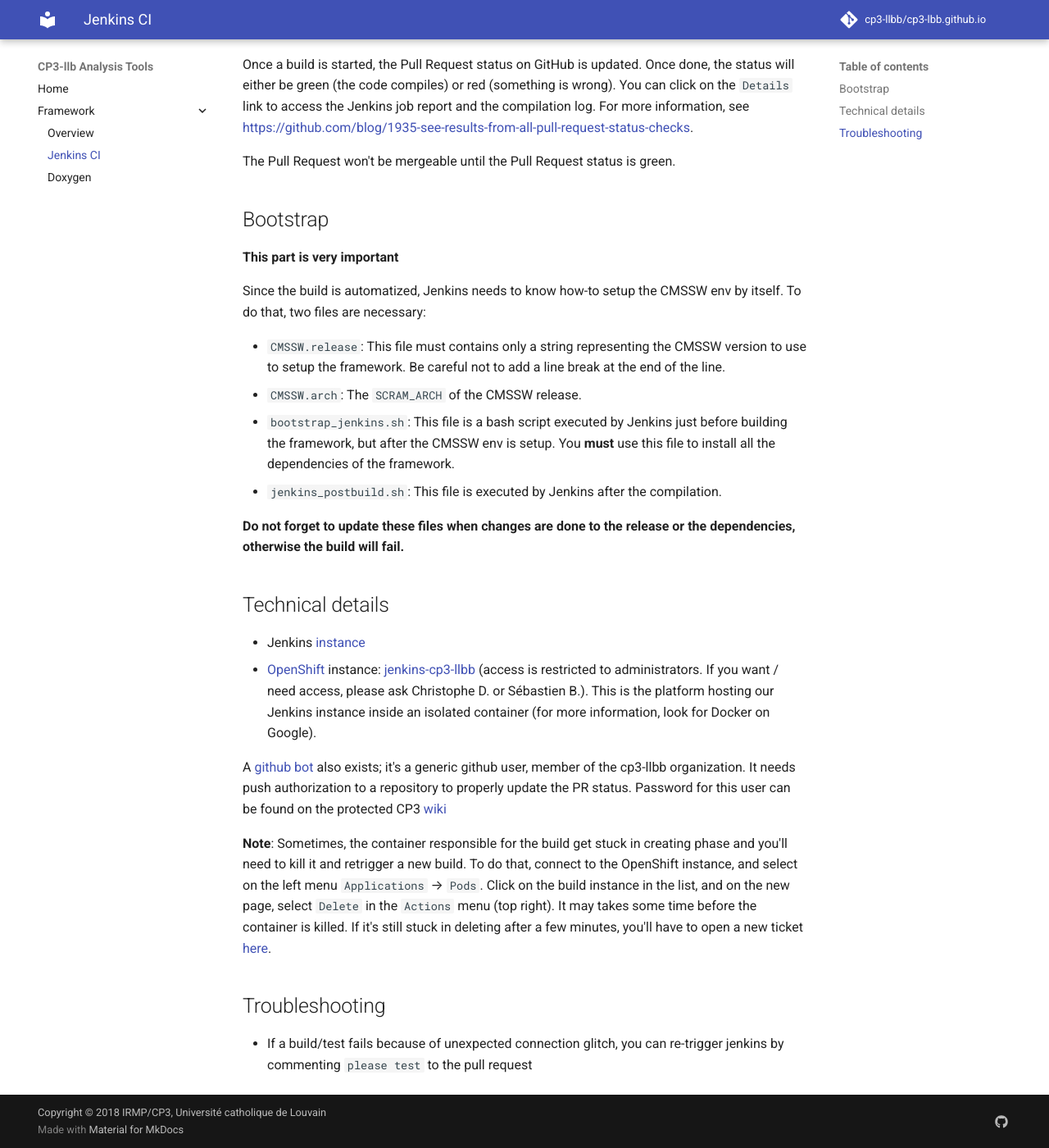
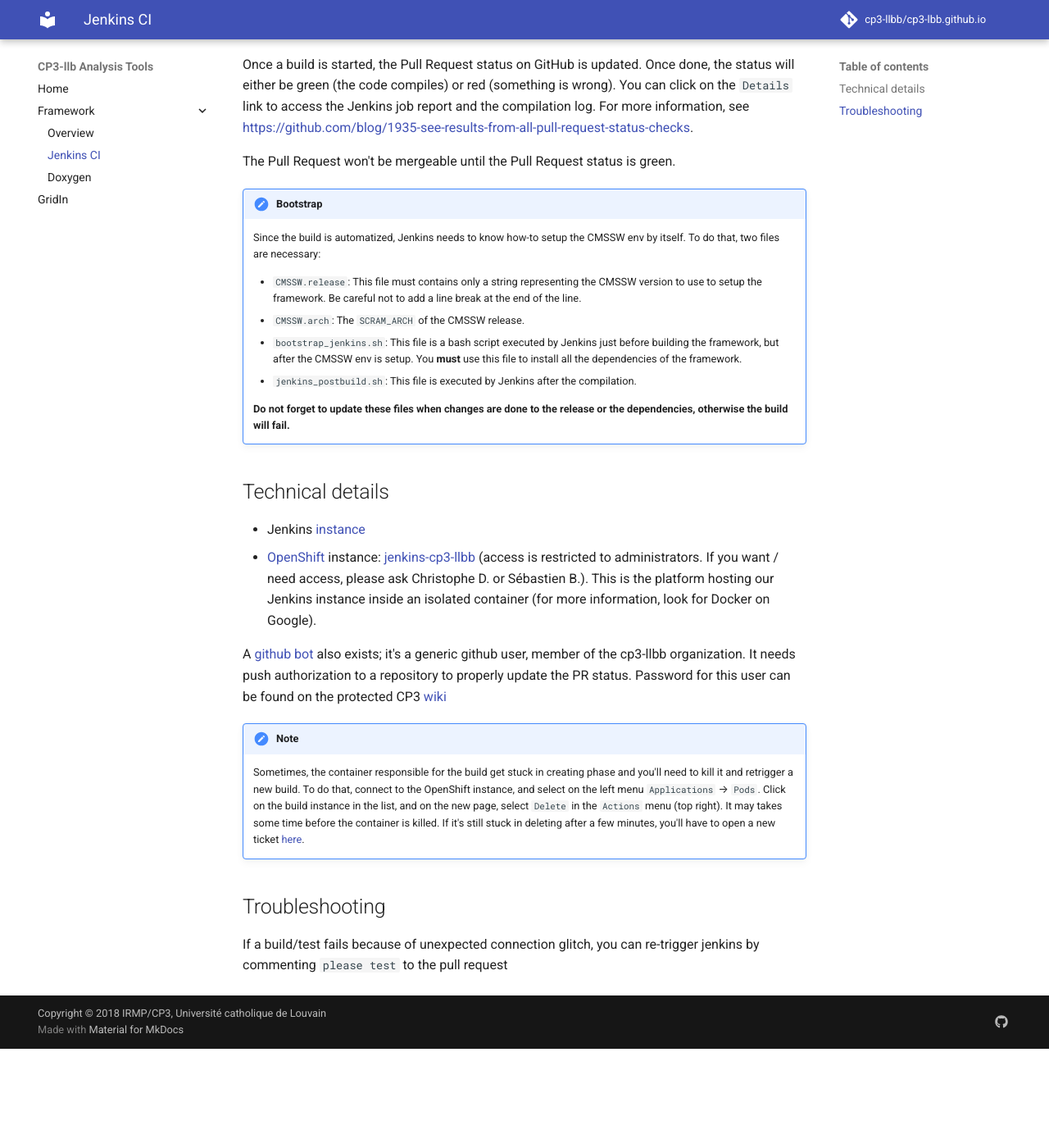
Before and after one commit to cp3-llbb/cp3-llbb.github.io, an MkDocs documentation site: the page built from docs/fwk_jenkins.md, in a window 1280 px wide and 1400 px high, scrolled down 325 px. Shown: the whole window at 82% size. Built offline with MkDocs 1.6.1 and Material for MkDocs 9.7.7, drawn with Linux system fonts in a browser that asks for light colours; comment, search, counter and statistics services are not loaded; after the commit the page ends 1604 px from its top, so only the background shows below that.

Commit message:
Add GridIn guide

```diff
--- a/docs/fwk_jenkins.md
+++ b/docs/fwk_jenkins.md
@@ -8,18 +8,16 @@ Once a build is started, the Pull Request status on GitHub is updated. Once done
 
 The Pull Request won't be mergeable until the Pull Request status is green.
 
-## Bootstrap
+!!! important "Bootstrap"
 
-**This part is very important**
+    Since the build is automatized, Jenkins needs to know how-to setup the CMSSW env by itself. To do that, two files are necessary:
 
-Since the build is automatized, Jenkins needs to know how-to setup the CMSSW env by itself. To do that, two files are necessary:
+    - ``CMSSW.release``: This file must contains only a string representing the CMSSW version to use to setup the framework. Be careful not to add a line break at the end of the line.
+    - `` CMSSW.arch``: The ``SCRAM_ARCH`` of the CMSSW release.
+    - ``bootstrap_jenkins.sh``: This file is a bash script executed by Jenkins just before building the framework, but after the CMSSW env is setup. You **must** use this file to install all the dependencies of the framework.
+    - ``jenkins_postbuild.sh``: This file is executed by Jenkins after the compilation.
 
- - ``CMSSW.release``: This file must contains only a string representing the CMSSW version to use to setup the framework. Be careful not to add a line break at the end of the line.
- - `` CMSSW.arch``: The ``SCRAM_ARCH`` of the CMSSW release.
- - ``bootstrap_jenkins.sh``: This file is a bash script executed by Jenkins just before building the framework, but after the CMSSW env is setup. You **must** use this file to install all the dependencies of the framework.
- - ``jenkins_postbuild.sh``: This file is executed by Jenkins after the compilation.
-
-**Do not forget to update these files when changes are done to the release or the dependencies, otherwise the build will fail.**
+    **Do not forget to update these files when changes are done to the release or the dependencies, otherwise the build will fail.**
 
 ## Technical details
 
@@ -28,8 +26,9 @@ Since the build is automatized, Jenkins needs to know how-to setup the CMSSW env
 
 A [github bot](https://github.com/cp3-llbb-bot) also exists; it's a generic github user, member of the cp3-llbb organization. It needs push authorization to a repository to properly update the PR status. Password for this user can be found on the protected CP3 [wiki](https://cp3.irmp.ucl.ac.be/projects/cp3admin/wiki/UsersPage/Private/Physics/Exp/llbb)
 
-**Note**: Sometimes, the container responsible for the build get stuck in creating phase and you'll need to kill it and retrigger a new build. To do that, connect to the OpenShift instance, and select on the left menu `Applications` → `Pods`. Click on the build instance in the list, and on the new page, select `Delete` in the `Actions` menu (top right). It may takes some time before the container is killed. If it's still stuck in deleting after a few minutes, you'll have to open a new ticket [here](https://cern.service-now.com/service-portal/service-element.do?name=PaaS-Web-App).
+!!! Note
+    Sometimes, the container responsible for the build get stuck in creating phase and you'll need to kill it and retrigger a new build. To do that, connect to the OpenShift instance, and select on the left menu `Applications` → `Pods`. Click on the build instance in the list, and on the new page, select `Delete` in the `Actions` menu (top right). It may takes some time before the container is killed. If it's still stuck in deleting after a few minutes, you'll have to open a new ticket [here](https://cern.service-now.com/service-portal/service-element.do?name=PaaS-Web-App).
 
 ## Troubleshooting
 
- - If a build/test fails because of unexpected connection glitch, you can re-trigger jenkins by commenting `please test` to the pull request
+If a build/test fails because of unexpected connection glitch, you can re-trigger jenkins by commenting `please test` to the pull request
--- a/mkdocs.yml
+++ b/mkdocs.yml
@@ -12,6 +12,7 @@ nav:
     - Overview: framework.md
     - Jenkins CI: fwk_jenkins.md
     - Doxygen: doxyfwk/index.html
+  - GridIn: gridin.md
 
 # Extensions
 markdown_extensions:
```
Also changed, not shown: docs/framework.md (+6 -6 lines), docs/gridin.md (added, +101 -0 lines).
